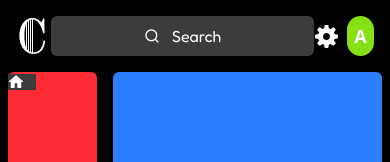
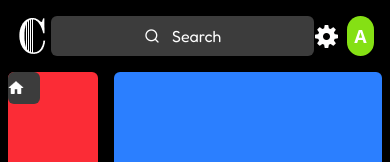
Before and after one commit to JuniorBecari10/classicist-frontend, a Vue app: page / in a window 390 px wide. Shown: the top 162 px of the page. Built offline with nearby package versions, Linux system fonts and the light colour scheme.

Commit message:
fix: fix more alignment issues

```diff
--- a/src/App.vue
+++ b/src/App.vue
@@ -32,15 +32,15 @@
 
       <div class="box-border flex-1  flex">
 
-        <div class="w-1/3 bg-red-500 h-full m-2 rounded-md mt-0 ">
-          <button class="box-border bg-[#3c3c3c]"><img class="mr-3 w-4" src="./assets/home.png"></button>
+        <div class="flex-1 bg-red-500 h-full m-2 rounded-md mt-0 ">
+          <button class=" size-8 box-content md:box-border rounded-md bg-[#3c3c3c] cursor-pointer"><img class="mr-3 w-4 flex itens-center justify-center" src="./assets/home.png"></button>
 
         </div>
 
-        <div class="w-full bg-blue-500 h-full m-2 rounded-md mt-0"></div>
+        <div class="flex-3 bg-blue-500 h-full m-2 rounded-md mt-0"></div>
       </div>
 
-      <div class="w-full h-10  bg-green-500 m-2 rounded-md  "></div>
+      <div class="h-10  bg-green-500 m-2 rounded-md  "></div>
 
   </div>
 </template>
```
